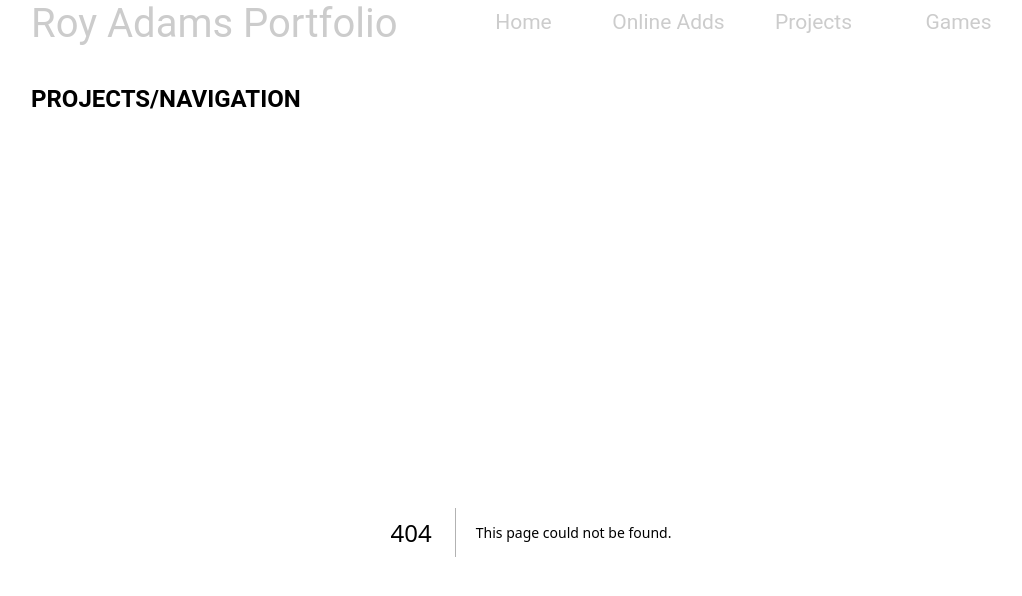
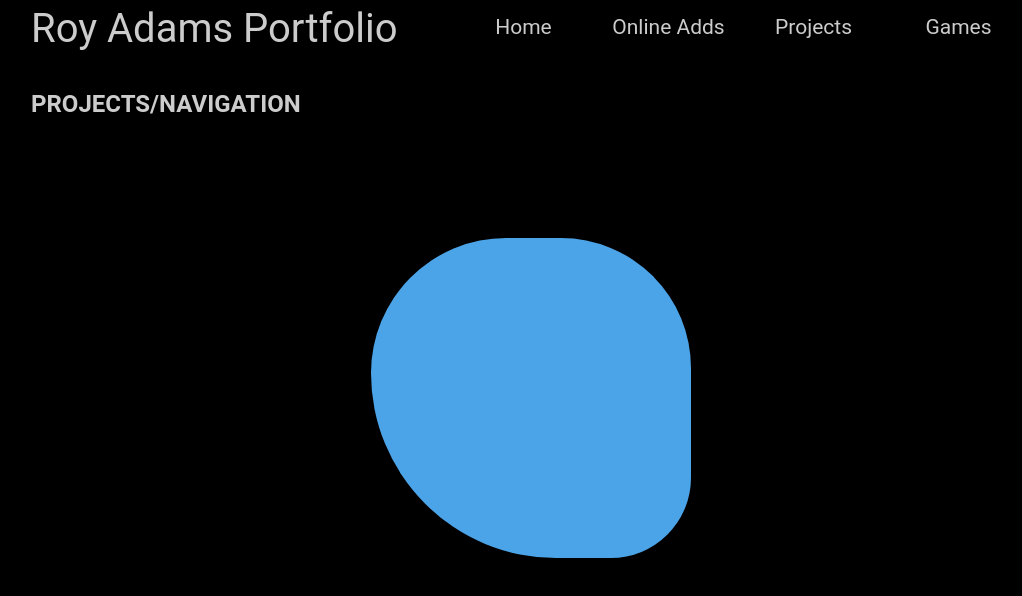
Before and after one commit to royadams72/royadams-nextjs, a Next.js app: page /projects/navigation in a window 1280 px wide. Before the commit this address had no page. Shown: the top 596 px of the page, without its empty margins (109-1131 px from the left). Built offline with nearby package versions, Linux system fonts and the light colour scheme.

Commit message:
Added GSAP

```diff
--- /dev/null
+++ b/app/projects/components/Blob.tsx
@@ -0,0 +1,113 @@
+"use client";
+import { useRef, useMemo } from "react";
+import gsap from "gsap";
+import { useGSAP } from "@gsap/react";
+
+gsap.registerPlugin(useGSAP);
+
+type BlobProps = {
+  radii: string[]; // required
+  size?: number | string; // e.g. 300 or "20vw"
+  color?: string;
+  duration?: number; // seconds per step
+  steps?: number; // how many keyframe steps to generate
+  ease?: string; // e.g. "power1.inOut"
+  yoyo?: boolean;
+  repeat?: number; // -1 for infinite
+  className?: string;
+  style?: React.CSSProperties;
+  pauseOnHover?: boolean;
+};
+
+function makeShuffledCycler(items: string[]) {
+  let pool: string[] = [];
+  let last: string | null = null;
+  const refill = () => {
+    pool = gsap.utils.shuffle([...items]);
+    // avoid immediate repeat of the last item across refills
+    if (last && pool[0] === last && pool.length > 1) {
+      const swap = pool[0];
+      pool[0] = pool[1];
+      pool[1] = swap;
+    }
+  };
+  refill();
+  return () => {
+    if (!pool.length) refill();
+    const next = pool.shift()!;
+    last = next;
+    return next;
+  };
+}
+
+export default function Blob({
+  radii,
+  size = 300,
+  color = "#4ca4e8",
+  duration = 3,
+  steps = 6,
+  ease = "power1.inOut",
+  yoyo = true,
+  repeat = -1,
+  className,
+  style,
+  pauseOnHover = true,
+}: BlobProps) {
+  const elRef = useRef<HTMLDivElement | null>(null);
+  const tlRef = useRef<gsap.core.Tween | gsap.core.Timeline | null>(null);
+
+  const getNextRadius = useMemo(() => makeShuffledCycler(radii), [radii]);
+
+  useGSAP(
+    () => {
+      if (!elRef.current || !radii?.length) return;
+
+      // Respect reduced motion
+      const prefersReduced =
+        typeof window !== "undefined" &&
+        window.matchMedia &&
+        window.matchMedia("(prefers-reduced-motion: reduce)").matches;
+
+      if (prefersReduced) {
+        gsap.set(elRef.current, { borderRadius: radii[0] });
+        return;
+      }
+
+      // Build keyframes dynamically
+      const keyframes = Array.from({ length: steps }, () => ({
+        borderRadius: getNextRadius(),
+        duration,
+      }));
+      console.log(keyframes);
+
+      // Use a single tween with keyframes
+      tlRef.current = gsap.to(elRef.current, {
+        keyframes,
+        ease,
+        yoyo,
+        repeat,
+      });
+    },
+    { dependencies: [radii, duration, steps, ease, yoyo, repeat] }
+  );
+
+  const numericSize = typeof size === "number" ? `${size}px` : (size as string);
+
+  return (
+    <div
+      ref={elRef}
+      className={className}
+      style={{
+        width: numericSize,
+        height: numericSize,
+        margin: "100px auto 0",
+        backgroundColor: color,
+        // reasonable default shape in case JS is off
+        borderRadius: radii?.[0] ?? "28% 72% 22% 78% / 39% 23% 77% 61%",
+        ...style,
+      }}
+      onMouseEnter={() => pauseOnHover && tlRef.current?.pause()}
+      onMouseLeave={() => pauseOnHover && tlRef.current?.resume()}
+    />
+  );
+}
--- /dev/null
+++ b/app/projects/navigation/page.tsx
@@ -0,0 +1,21 @@
+import React from "react";
+import blobRadii from "@/data/blobRadii.json";
+
+import Blob from "../components/Blob";
+
+const Navigation = () => {
+  return (
+    <Blob
+      radii={blobRadii}
+      size={320}
+      color="#4ca4e8"
+      duration={2.5}
+      steps={8}
+      ease="power2.inOut"
+      yoyo
+      repeat={-1}
+    />
+  );
+};
+
+export default Navigation;
--- /dev/null
+++ b/data/blobRadii.json
@@ -0,0 +1,42 @@
+[
+  "72% 28% 50% 50% / 55% 26% 74% 45%",
+  "28% 72% 22% 78% / 39% 23% 77% 61%",
+  "52% 32% 62% 48% / 39% 23% 37% 41%",
+  "39% 52% 22% 88% / 29% 23% 67% 31%",
+  "49% 12% 71% 38% / 49% 13% 37% 41%",
+  "60% 40% 30% 70% / 50% 60% 40% 50%",
+  "80% 20% 60% 40% / 35% 55% 45% 65%",
+  "45% 55% 25% 75% / 60% 30% 70% 40%",
+  "70% 30% 50% 50% / 60% 40% 60% 40%",
+  "33% 67% 47% 53% / 43% 63% 37% 57%",
+  "58% 42% 38% 62% / 53% 43% 57% 47%",
+  "25% 75% 35% 65% / 75% 25% 55% 45%",
+  "68% 32% 28% 72% / 34% 66% 36% 64%",
+  "40% 60% 20% 80% / 50% 70% 30% 50%",
+  "62% 38% 48% 52% / 44% 66% 34% 56%",
+  "77% 23% 63% 37% / 29% 59% 41% 71%",
+  "54% 46% 64% 36% / 39% 49% 61% 51%",
+  "29% 71% 31% 69% / 61% 41% 59% 39%",
+  "36% 64% 26% 74% / 66% 36% 64% 34%",
+  "63% 37% 73% 27% / 41% 69% 31% 59%",
+  "51% 49% 41% 59% / 71% 29% 39% 61%",
+  "66% 34% 46% 54% / 36% 56% 44% 64%",
+  "42% 58% 32% 68% / 52% 72% 28% 48%",
+  "74% 26% 44% 56% / 46% 66% 34% 54%",
+  "57% 43% 67% 33% / 37% 57% 47% 63%",
+  "38% 62% 48% 52% / 58% 42% 62% 38%",
+  "69% 31% 39% 61% / 49% 59% 41% 51%",
+  "27% 73% 47% 53% / 67% 37% 63% 33%",
+  "59% 41% 29% 71% / 39% 69% 31% 61%",
+  "46% 54% 36% 64% / 56% 46% 54% 44%",
+  "71% 29% 51% 49% / 31% 61% 41% 59%",
+  "35% 65% 45% 55% / 65% 35% 55% 45%",
+  "64% 36% 24% 76% / 44% 54% 46% 56%",
+  "41% 59% 61% 39% / 29% 69% 51% 49%",
+  "53% 47% 33% 67% / 63% 43% 57% 37%",
+  "28% 72% 52% 48% / 48% 58% 42% 52%",
+  "62% 38% 72% 28% / 32% 62% 38% 68%",
+  "49% 51% 59% 41% / 39% 49% 61% 51%",
+  "55% 45% 35% 65% / 45% 55% 65% 35%",
+  "37% 63% 43% 57% / 53% 63% 37% 47%"
+]
--- a/package.json
+++ b/package.json
@@ -9,6 +9,8 @@
     "lint": "next lint"
   },
   "dependencies": {
+    "@gsap/react": "^2.1.2",
+    "gsap": "^3.13.0",
     "next": "15.4.5",
     "react": "19.1.0",
     "react-dom": "19.1.0"
```
Also changed, not shown: public/projects/logo.png (added), 1 other file (tests, documents, lock files or other folders).
